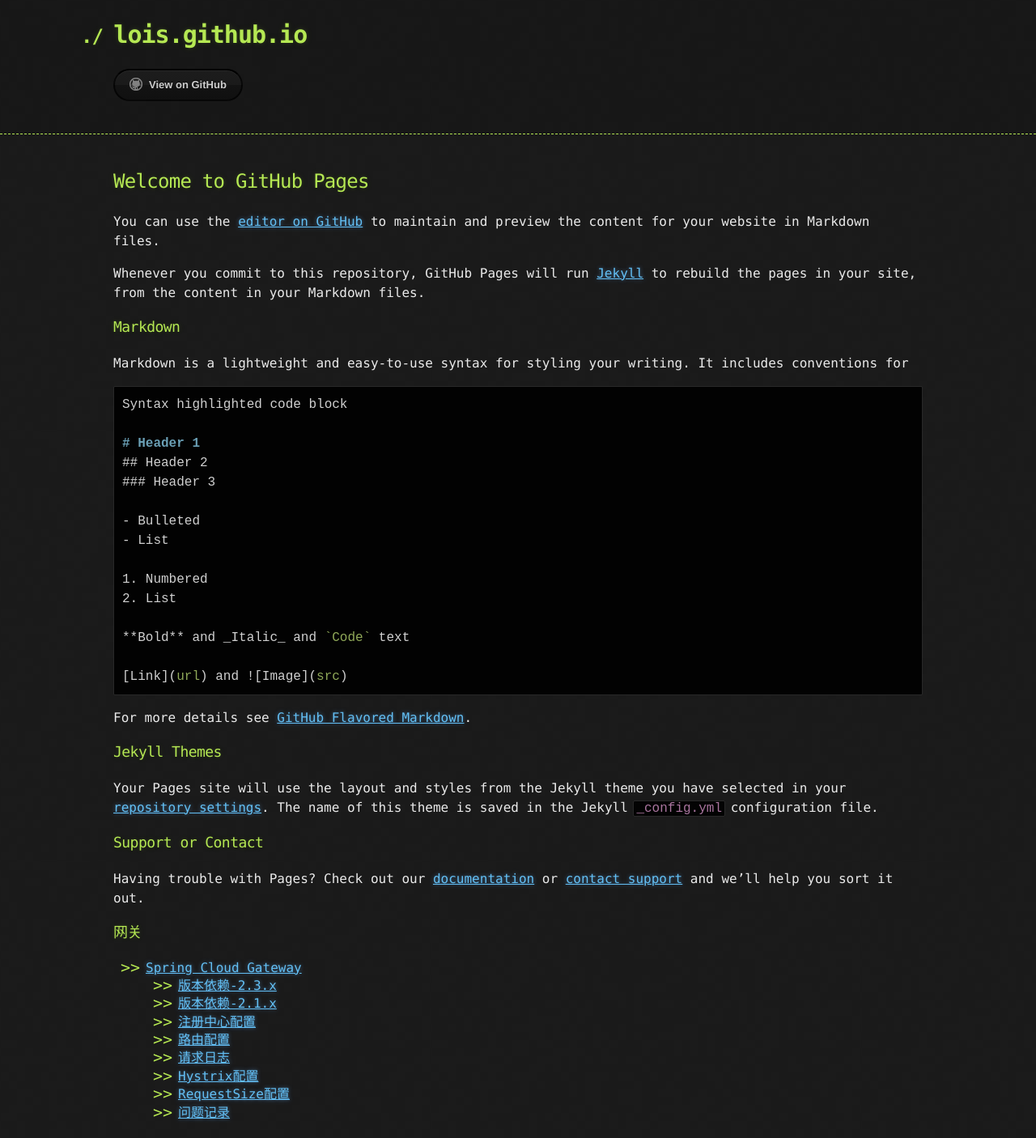
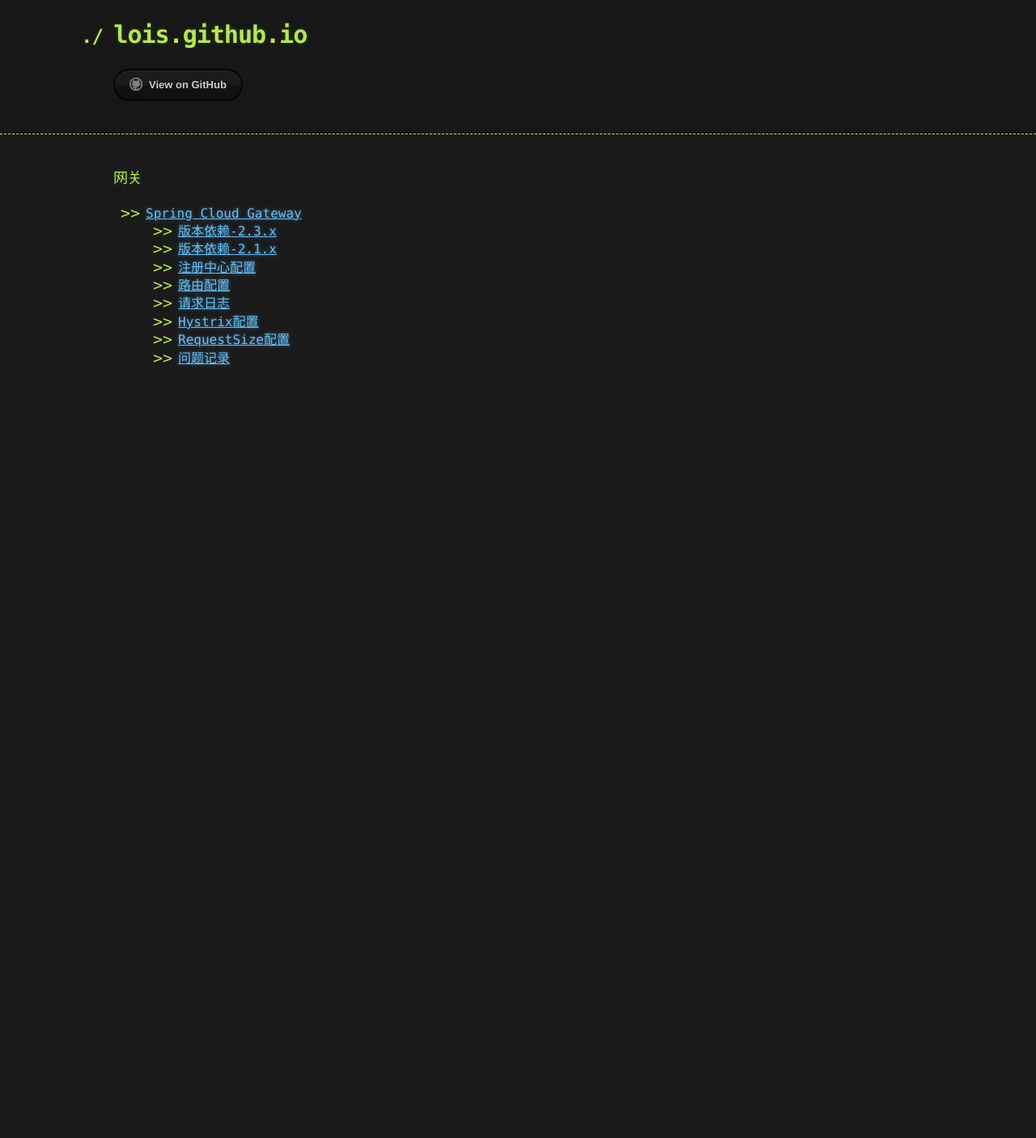
Before and after one commit to lois2014/lois.github.io, a Jekyll site: the page built from index.md, in a window 1280 px wide. Shown: the whole page at 81% size. Built offline with Jekyll 4.4.1, drawn with Linux system fonts in a browser that asks for light colours; our own code applies the rules of GitHub Pages for plain Markdown files; the repository's description, which GitHub fills in, is left out; after the commit the page ends 900 px from its top, so only the background shows below that.

````diff
--- a/index.md
+++ b/index.md
@@ -1,41 +1,3 @@
-## Welcome to GitHub Pages
-
-You can use the [editor on GitHub](https://github.com/lois2014/lois.github.io/edit/gh-pages/index.md) to maintain and preview the content for your website in Markdown files.
-
-Whenever you commit to this repository, GitHub Pages will run [Jekyll](https://jekyllrb.com/) to rebuild the pages in your site, from the content in your Markdown files.
-
-### Markdown
-
-Markdown is a lightweight and easy-to-use syntax for styling your writing. It includes conventions for
-
-```markdown
-Syntax highlighted code block
-
-# Header 1
-## Header 2
-### Header 3
-
-- Bulleted
-- List
-
-1. Numbered
-2. List
-
-**Bold** and _Italic_ and `Code` text
-
-[Link](url) and ![Image](src)
-```
-
-For more details see [GitHub Flavored Markdown](https://guides.github.com/features/mastering-markdown/).
-
-### Jekyll Themes
-
-Your Pages site will use the layout and styles from the Jekyll theme you have selected in your [repository settings](https://github.com/lois2014/lois.github.io/settings). The name of this theme is saved in the Jekyll `_config.yml` configuration file.
-
-### Support or Contact
-
-Having trouble with Pages? Check out our [documentation](https://docs.github.com/categories/github-pages-basics/) or [contact support](https://support.github.com/contact) and we’ll help you sort it out.
-
 ### 网关
 * [Spring Cloud Gateway](README.md)
     * [版本依赖-2.3.x](docs/gateway/version-hoxton.md)
````
